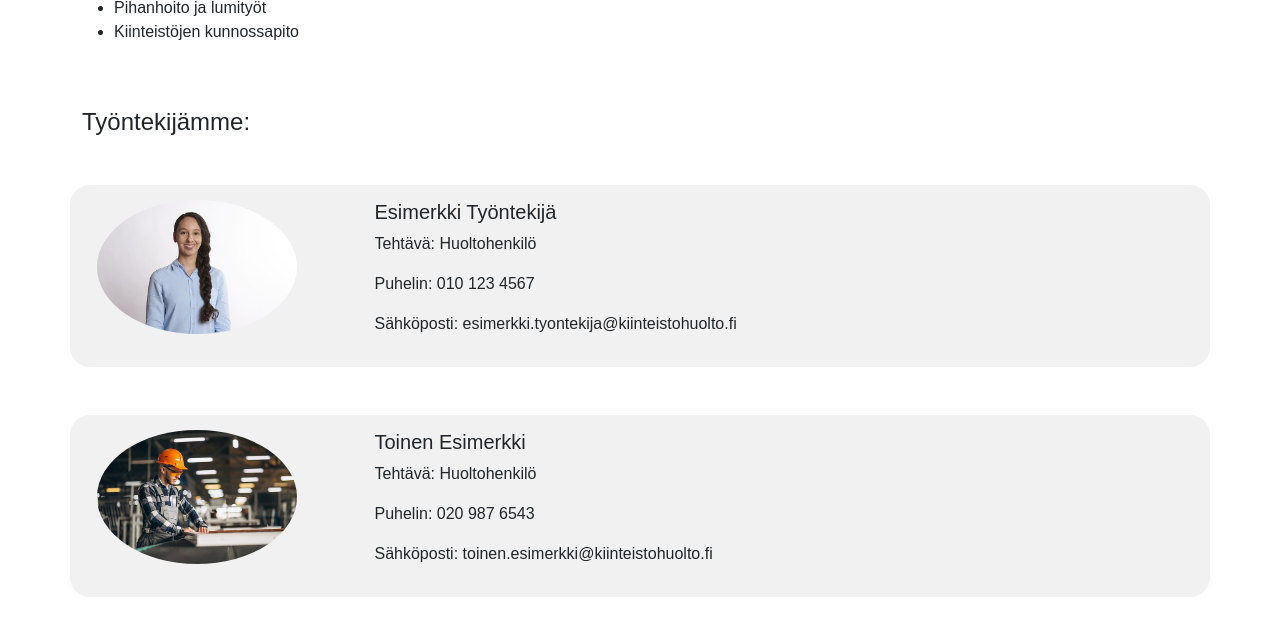
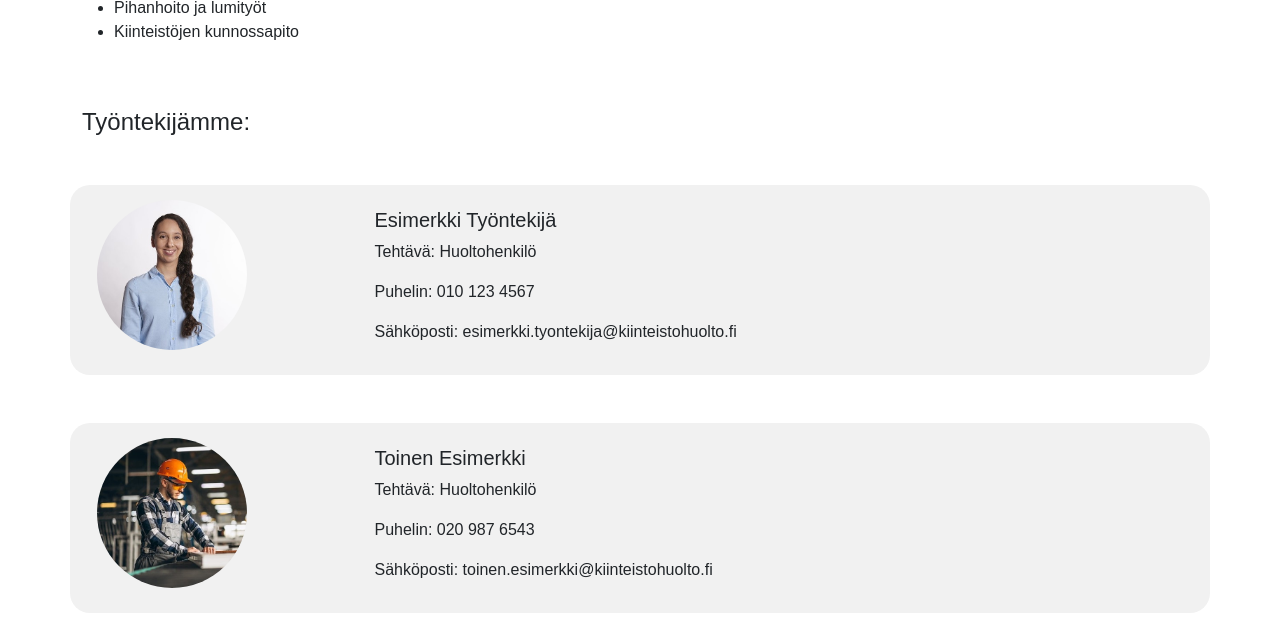
Before and after one commit to tuomasOjalehto1/FullStack, a PHP site: page /yhteystiedot.php in a window 1280 px wide. Shown: the part 436-1078 px from the top of the page. Run offline with PHP 8.4, Linux system fonts and the light colour scheme.

Commit message:
Hienosäädin vielä koodia

```diff
--- a/yhteystiedot.php
+++ b/yhteystiedot.php
@@ -36,10 +36,10 @@
 
       <div class="row mt-5 tyontekija">
         <div class="col-sm-3">
-          <img src="img/tyontekija1.jpg" class="rounded-circle mb-3" alt="Työntekijän kuva" style="max-width: 200px;">
+          <img src="img/tyontekija1.jpg" class="rounded-circle" alt="Työntekijän kuva" style="max-width: 150px;">
         </div>
-        <div class="col-sm-6">
-          <h5 class="mt-0">Esimerkki Työntekijä</h5>
+        <div class="col-sm-6 mt-2">
+          <h5>Esimerkki Työntekijä</h5>
           <p>Tehtävä: Huoltohenkilö</p>
           <p>Puhelin: 010 123 4567</p>
           <p>Sähköposti: esimerkki.tyontekija@kiinteistohuolto.fi</p>
@@ -48,10 +48,10 @@
 
       <div class="row mt-5 tyontekija">
         <div class="col-sm-3">
-          <img src="img/tyontekija2.jpg" class="rounded-circle mb-3" alt="Työntekijän kuva" style="max-width: 200px;">
+          <img src="img/tyontekija2.jpg" class="rounded-circle" alt="Työntekijän kuva" style="max-width: 150px;">
         </div>
-        <div class="col-sm-6">
-          <h5 class="mt-0">Toinen Esimerkki</h5>
+        <div class="col-sm-6 mt-2">
+          <h5>Toinen Esimerkki</h5>
           <p>Tehtävä: Huoltohenkilö</p>
           <p>Puhelin: 020 987 6543</p>
           <p>Sähköposti: toinen.esimerkki@kiinteistohuolto.fi</p>
```
Also changed, not shown: img/tyontekija1.jpg, img/tyontekija2.jpg.
